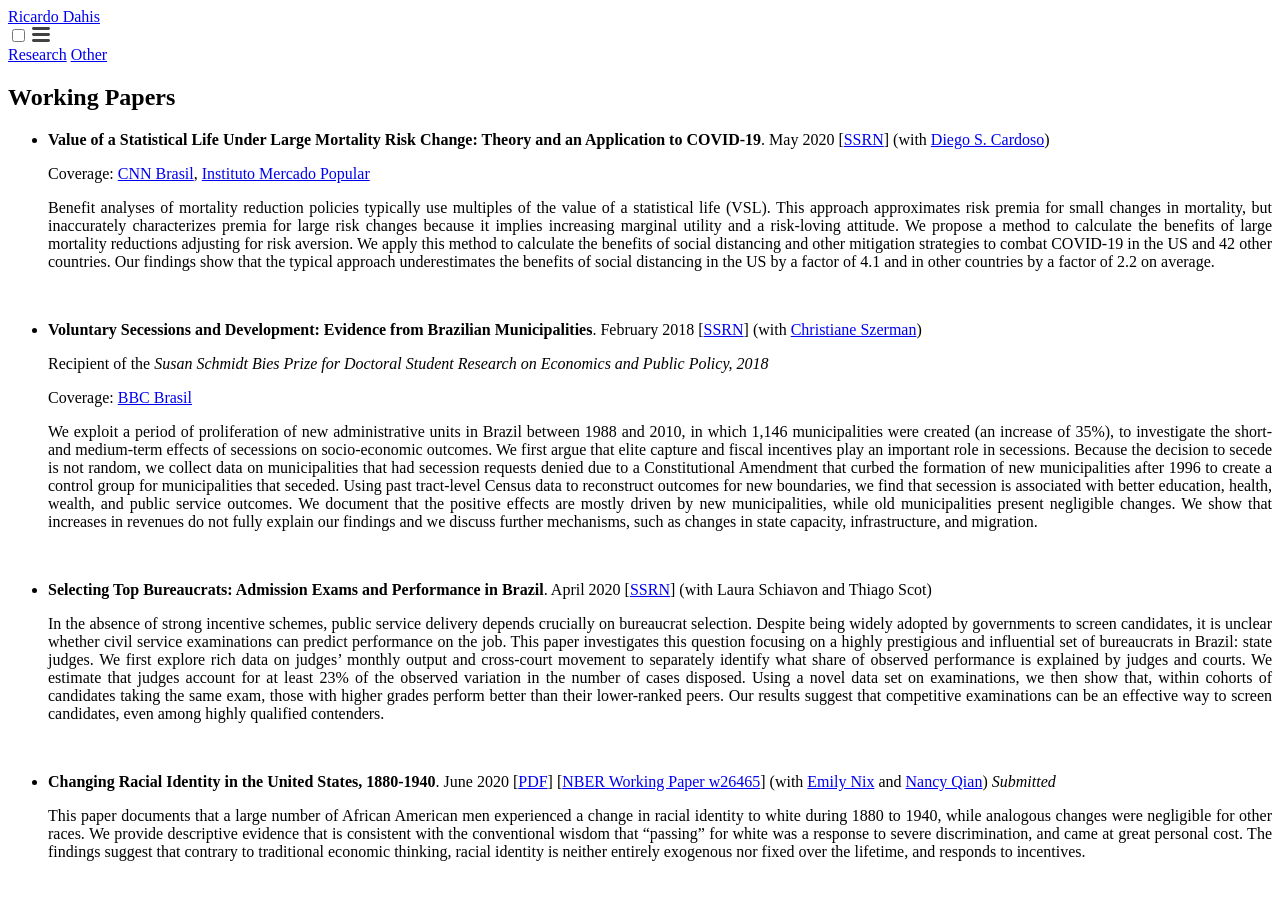
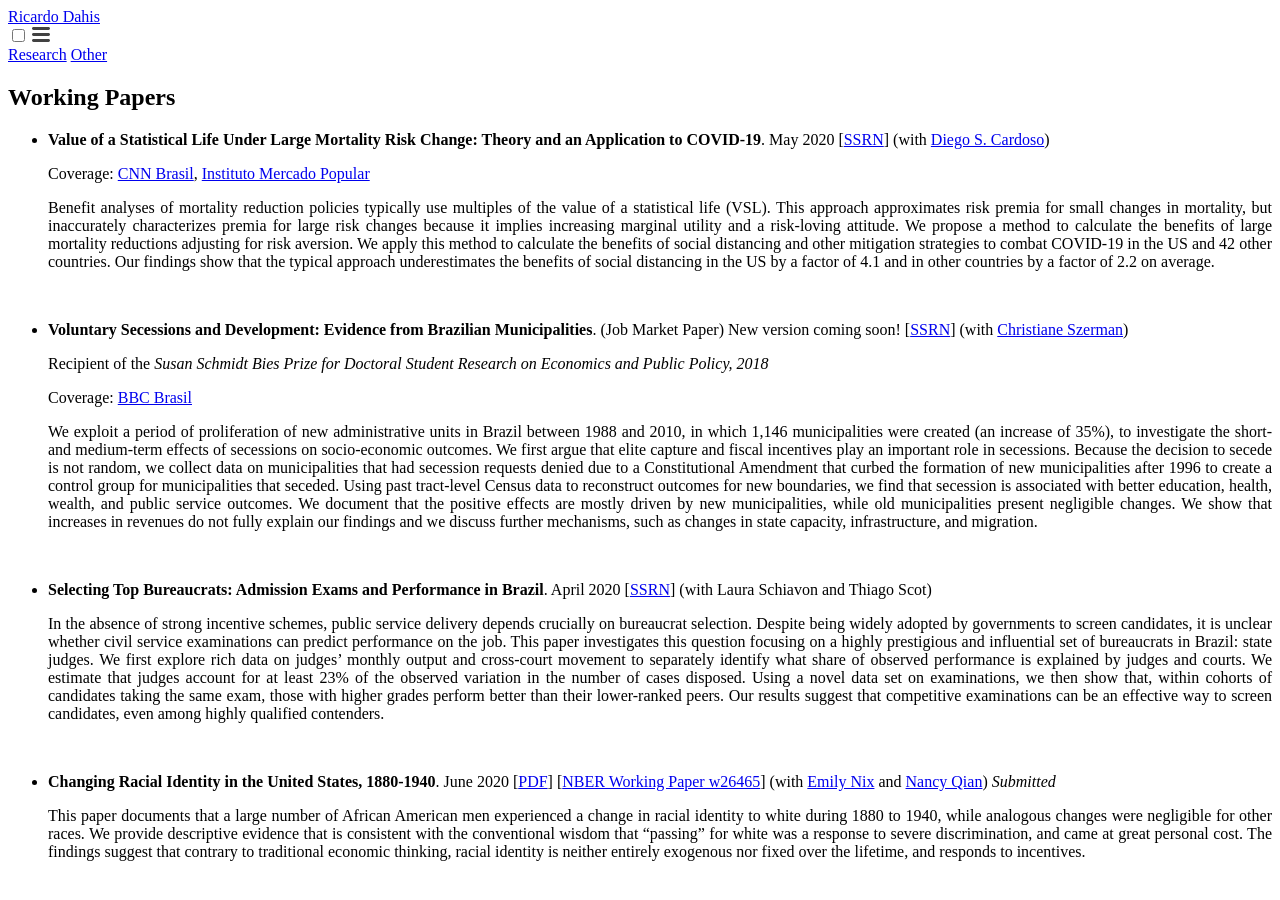
Before and after one commit to rdahis/rdahis.github.io, a Jekyll site: the page built from 1-research.md, in a window 1280 px wide and 900 px high. Built offline with Jekyll 4.4.1, drawn with Linux system fonts in a browser that asks for light colours; a script that is not in the unit is left out.

```diff
--- a/1-research.md
+++ b/1-research.md
@@ -13,7 +13,7 @@
     <p style="text-align: justify;"> Benefit analyses of mortality reduction policies typically use multiples of the value of a statistical life (VSL). This approach approximates risk premia for small changes in mortality, but inaccurately characterizes premia for large risk changes because it implies increasing marginal utility and a risk-loving attitude. We propose a method to calculate the benefits of large mortality reductions adjusting for risk aversion. We apply this method to calculate the benefits of social distancing and other mitigation strategies to combat COVID-19 in the US and 42 other countries. Our findings show that the typical approach underestimates the benefits of social distancing in the US by a factor of 4.1 and in other countries by a factor of 2.2 on average. </p>
 
 <br>
-- **Voluntary Secessions and Development: Evidence from Brazilian Municipalities**. February 2018 [[SSRN](https://ssrn.com/abstract=3125757){:target="_blank"}] (with [Christiane Szerman](https://scholar.princeton.edu/cszerman/bio){:target="_blank"})
+- **Voluntary Secessions and Development: Evidence from Brazilian Municipalities**. (Job Market Paper) New version coming soon! [[SSRN](https://ssrn.com/abstract=3125757){:target="_blank"}] (with [Christiane Szerman](https://scholar.princeton.edu/cszerman/bio){:target="_blank"})
 
     Recipient of the _Susan Schmidt Bies Prize for Doctoral Student Research on Economics and Public Policy, 2018_
 
```
